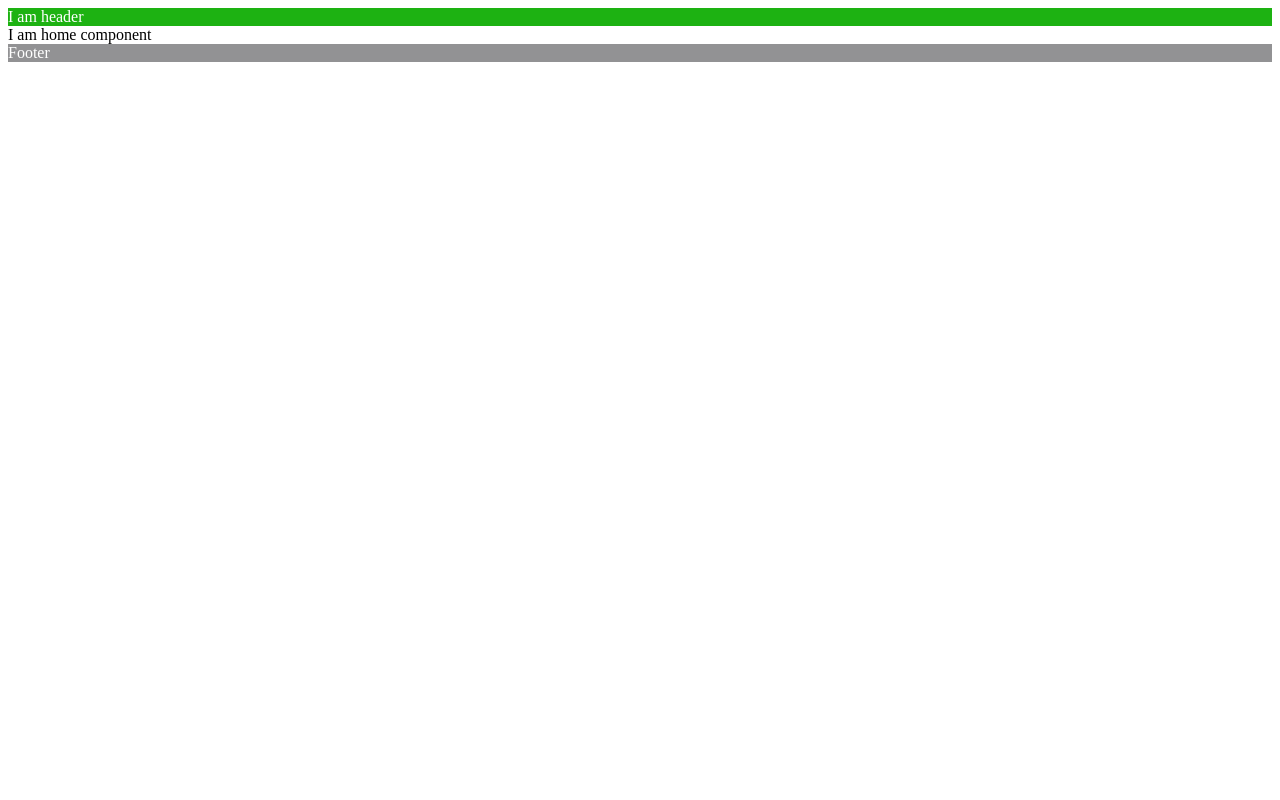
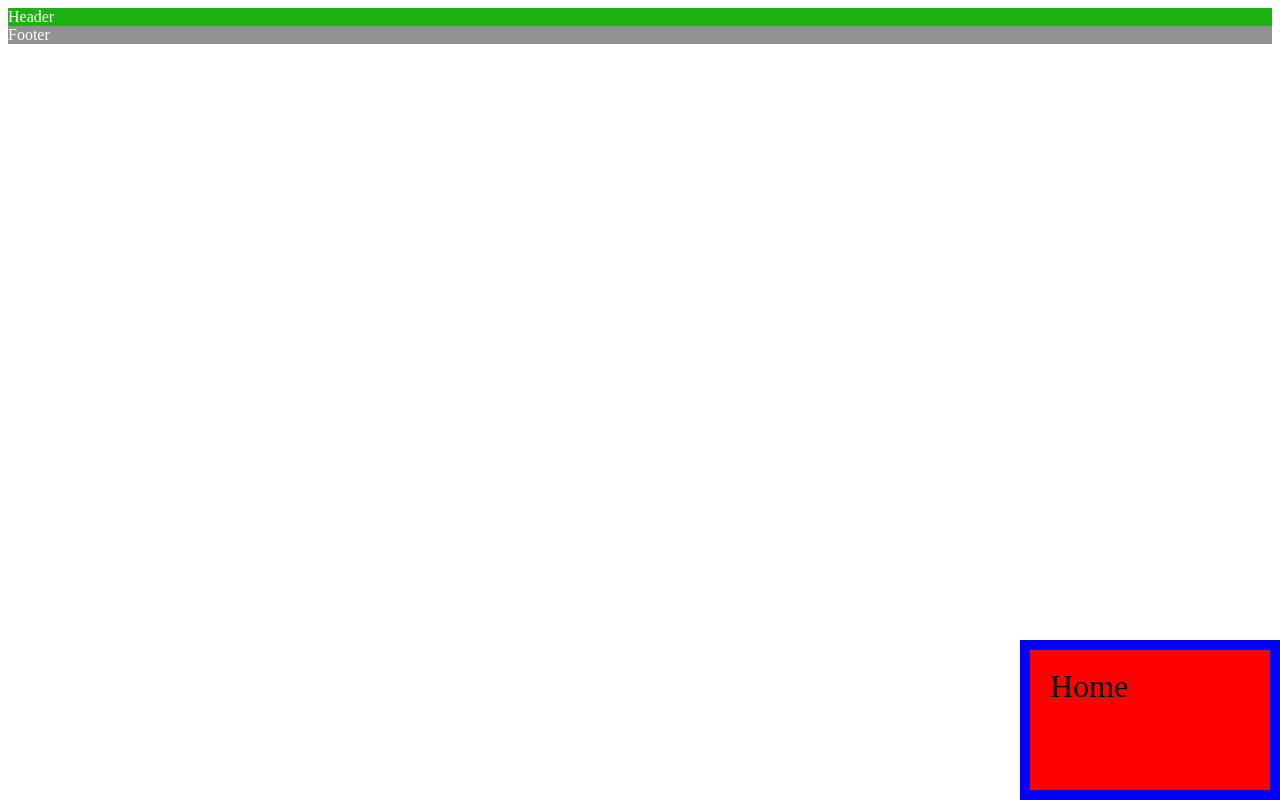
Before and after one commit to sansubed/ReactBackendFrontend, a React (Vite) app: page / in a window 1280 px wide. Built offline with nearby package versions, Linux system fonts and the light colour scheme.

Commit message:
change css to module

```diff
--- a/src/head/header.jsx
+++ b/src/head/header.jsx
@@ -1,5 +1,6 @@
-import './header.css'
+import styles from "./header.module.css";
+
 function Header(){
-  return <header className="header">I am header</header>
+  return <div className={styles.header}>Header</div>;
 }
 export default Header
--- a/src/home/home.jsx
+++ b/src/home/home.jsx
@@ -1,6 +1,7 @@
-import "./home.css"
+import styles from "./home.module.css";
 
 function Home() {
-  return <div className>I am home component</div>
+  return <div className={styles.home}>Home</div>;
+
 }
 export default Home
```
Also changed, not shown: src/head/header.module.css (renamed from src/head/header.css), src/home/home.module.css (renamed from src/home/home.css).
